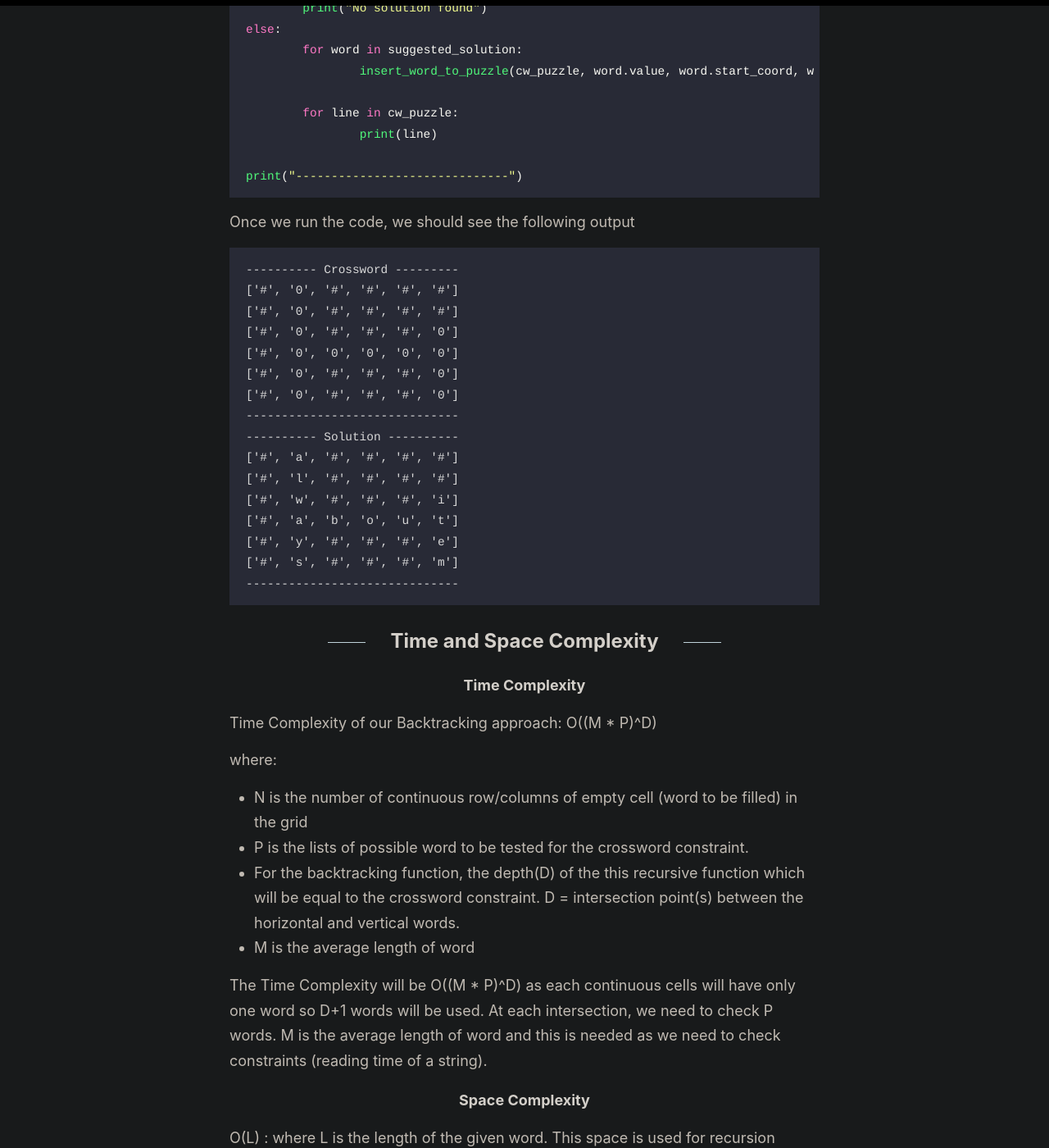
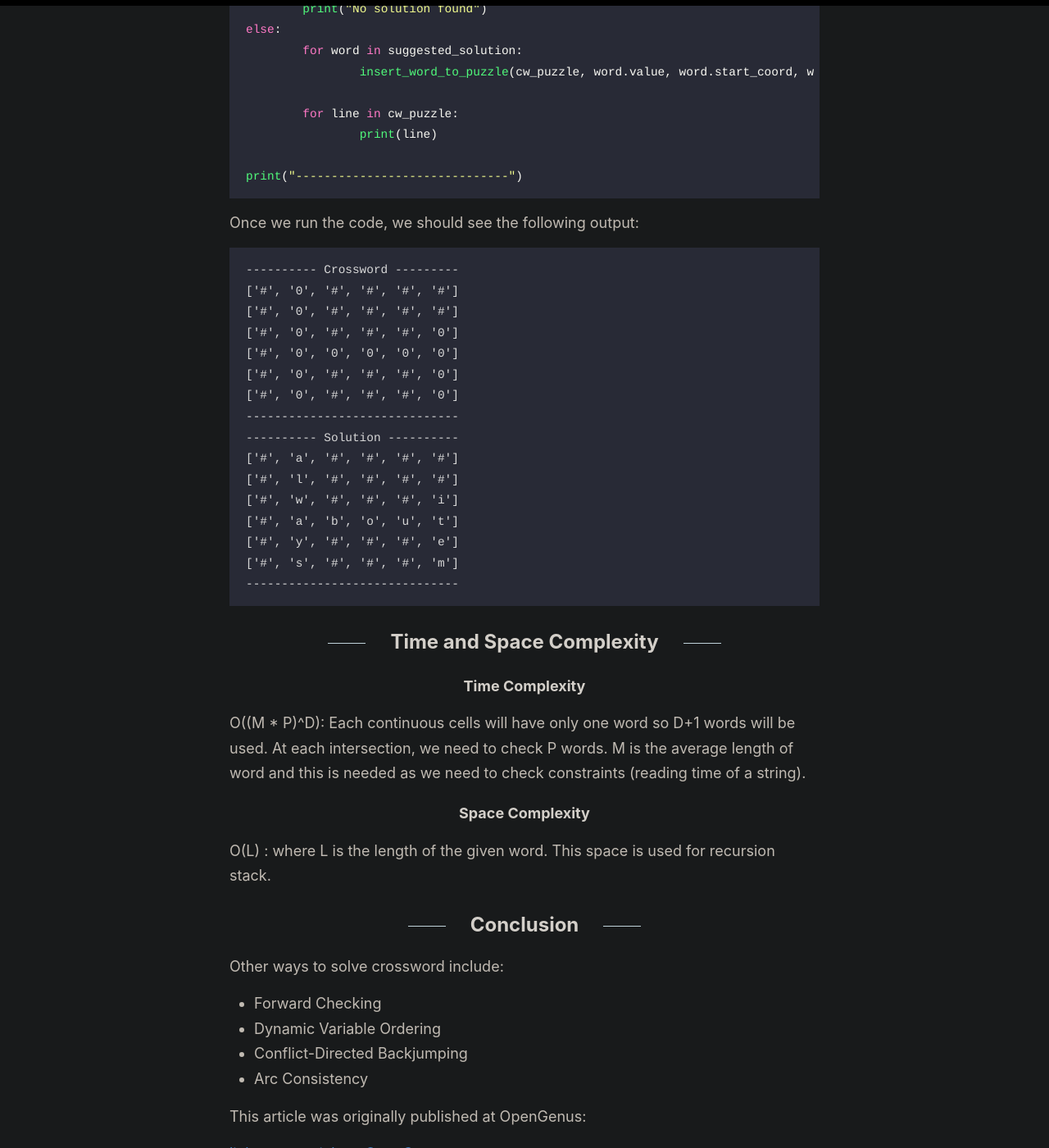
Before and after one commit to mr-chew/mr-chew.github.io, a Jekyll site: the page built from index.html, in a window 1280 px wide and 1400 px high, scrolled down 18147 px. Shown: the whole window at 82% size. Built offline with Jekyll 4.4.1, drawn with Linux system fonts in a browser that asks for light colours; the list of posts is cut into pages by our own code; some of the changed text lies outside the part shown.

Commit message:
edit Time complexity write up for clarity.

````diff
--- a/_posts/2022-8-12-Crossword-Solver.md
+++ b/_posts/2022-8-12-Crossword-Solver.md
@@ -247,7 +247,7 @@ def check_constraint(var, assigned_variable_list):
 							return False
 	return True
 
-#treat words here like lines so we find the intersection point of horizontal and vertical words (the character position - intersection point is the constraints which the algorithm must apply to get a valid solution)
+# determine the constraint which the algorithm must apply to get a valid solution
 def check_intersections(w1, w2):
 	line1 = LineString([w1.start_coord, w1.end_coord])
 	line2 = LineString([w2.start_coord, w2.end_coord])
@@ -321,7 +321,7 @@ else:
 print("------------------------------")
 ```
 
-Once we run the code, we should see the following output
+Once we run the code, we should see the following output:
 
 ```
 ---------- Crossword ---------
@@ -345,16 +345,7 @@ Once we run the code, we should see the following output
 ## Time and Space Complexity
 ###### Time Complexity
 
-Time Complexity of our Backtracking approach: O((M * P)^D)
-
-where:
-
-- N is the number of continuous row/columns of empty cell (word to be filled) in the grid
-- P is the lists of possible word to be tested for the crossword constraint.
-- For the backtracking function, the depth(D) of the this recursive function which will be equal to the crossword constraint. D = intersection point(s) between the horizontal and vertical words.
-- M is the average length of word
-
-The Time Complexity will be O((M * P)^D) as each continuous cells will have only one word so D+1 words will be used. At each intersection, we need to check P words. M is the average length of word and this is needed as we need to check constraints (reading time of a string).
+O((M * P)^D): Each continuous cells will have only one word so D+1 words will be used. At each intersection, we need to check P words. M is the average length of word and this is needed as we need to check constraints (reading time of a string).
 
 ###### Space Complexity
 O(L) : where L is the length of the given word. This space is used for recursion stack.
````
Also changed, not shown: other parts of _posts/2022-8-12-Crossword-Solver.md (+1 -1 lines).
